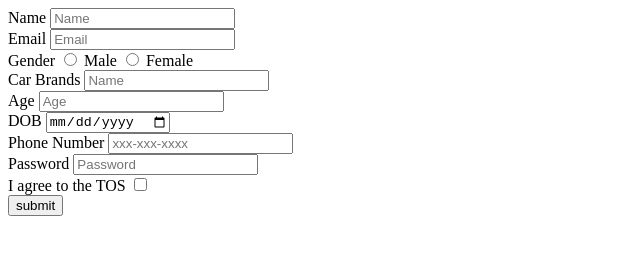
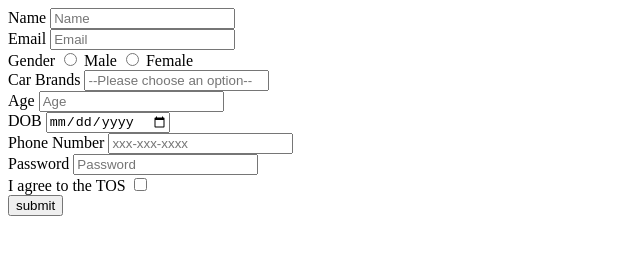
Before and after one commit to acciojob/signup-form-car-pratibha12-34, a website: page main.html in a window 1280 px wide. Shown: the full height of the page, 0-640 px from the left. Drawn offline with Linux system fonts and the light colour scheme.

Commit message:
created a submission

```diff
--- a/main.html
+++ b/main.html
@@ -23,7 +23,7 @@
 		<label for="gender_f">Female</label><br>
 
 		<label for="name">Car Brands</label>
-		<input type="Select" required="yes" id="name" placeholder="Name"/><br>
+		<input type="Select" required="Yes" id="cars" placeholder="--Please choose an option--"/><br>
 
 		<label for="age">Age</label>
 		<input type="number" required="Yes" id="age" placeholder="Age"/><br>
```
